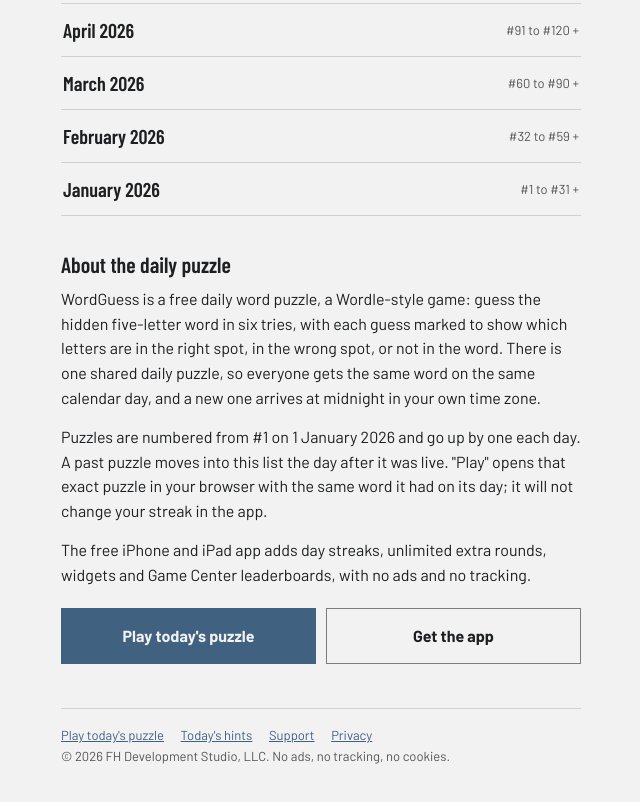
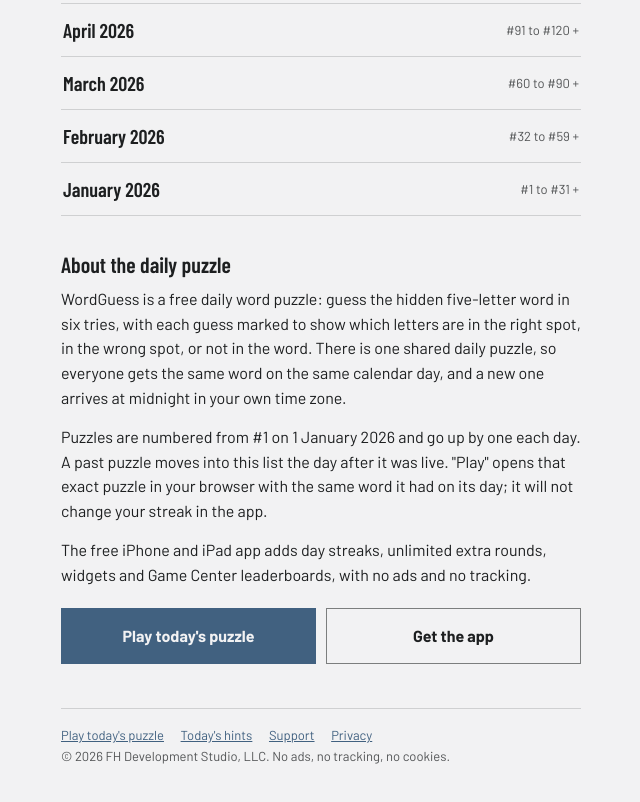
Before and after one commit to 4bkm6xsb8f-byte/wordguess-support, a plain HTML site: page archive/index.html in a window 1280 px wide. Shown: the part 3063-3865 px from the top of the page, without its empty margins (319-959 px from the left). Drawn offline with nearby package versions, Linux system fonts and the light colour scheme.

Commit message:
Hints and archive pages: describe the game without naming another one
Co-Authored-By: Claude Fable 5.2 <noreply@anthropic.com>

```diff
--- a/archive/index.html
+++ b/archive/index.html
@@ -212,7 +212,7 @@
 
     <h2>About the daily puzzle</h2>
     <p>
-      WordGuess is a free daily word puzzle, a Wordle-style game: guess the
+      WordGuess is a free daily word puzzle: guess the
       hidden five-letter word in six tries, with each guess marked to show
       which letters are in the right spot, in the wrong spot, or not in the
       word. There is one shared daily puzzle, so everyone gets the same word
```
Also changed, not shown: hints/index.html (+1 -1 lines).
